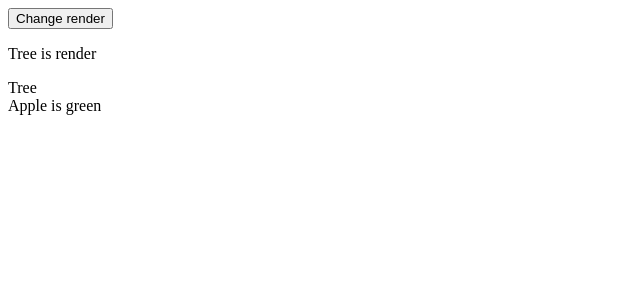
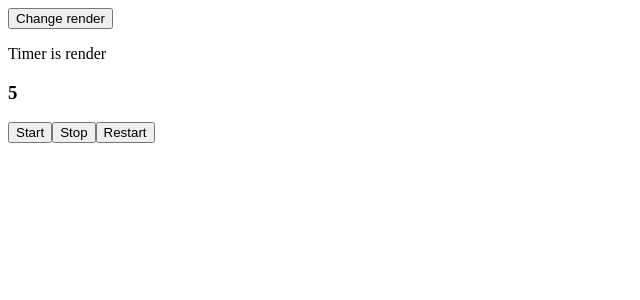
Before and after one commit to AnastasiiaKononova/react-welcome, a React (Create React App) app: page / in a window 1280 px wide. Shown: the top 300 px of the page, without its empty margins (0-640 px from the left). Built offline with nearby package versions, Linux system fonts and the light colour scheme.

Commit message:
Add timer

```diff
--- a/src/App.js
+++ b/src/App.js
@@ -3,6 +3,7 @@ import Aloha from './components/Aloha';
 import Light from './components/Light';
 import Octopus from './components/Octopus';
 import Tree from './components/Tree';
+import Timer from './components/Timer';
 
 
 class App extends React.Component { // Parent component (батьківська компонента)
@@ -21,8 +22,8 @@ class App extends React.Component { // Parent component (батьківська
       return (
         <section>
           <button onClick={this.changeRender}>Change render</button>
-          <p>Tree is {this.state.render ? 'render' : 'off render'}</p>
-          {this.state.render ? <Tree /> : null }
+          <p>Timer is {this.state.render ? 'render' : 'off render'}</p>
+            {this.state.render ? <Timer /> : null }
         </section>
       )
     }
--- /dev/null
+++ b/src/components/Timer/index.js
@@ -0,0 +1,50 @@
+import React, { Component } from 'react';
+class Timer extends Component {
+    constructor(props) {
+        super(props);
+        this.state = {
+            count: 0
+        }
+        this.intervalId = null;
+    }
+    componentDidMount() {
+        this.start();
+    }
+
+    start = () => {
+        if (!this.intervalId) {
+            this.intervalId = setInterval(() => {
+                this.setState({
+                    count: this.state.count + 1
+                })
+            }, 1000);
+        }
+    }
+    // відрефакторити і не допустити навішування декількох інтеврвалів
+    stop = () => {
+        clearInterval(this.intervalId);
+        this.intervalId = null;
+    }
+    componentWillUnmount() {
+        this.stop();
+    }
+    restart = () => {
+        this.setState({
+            count: 0
+        })
+    }
+    render() {
+        return (
+            <article>
+                <h1>{this.state.count}</h1>
+                <button onClick={this.start}>Start</button>
+                <button onClick={this.stop}>Stop</button>
+                <button onClick={this.restart}>Restart</button>
+            </article>
+        );
+    }
+}
+export default Timer;
+/*
+Оновлення стану (setState) - це скоріше прохання до реакту оновити стан компоненти
+*/
```
